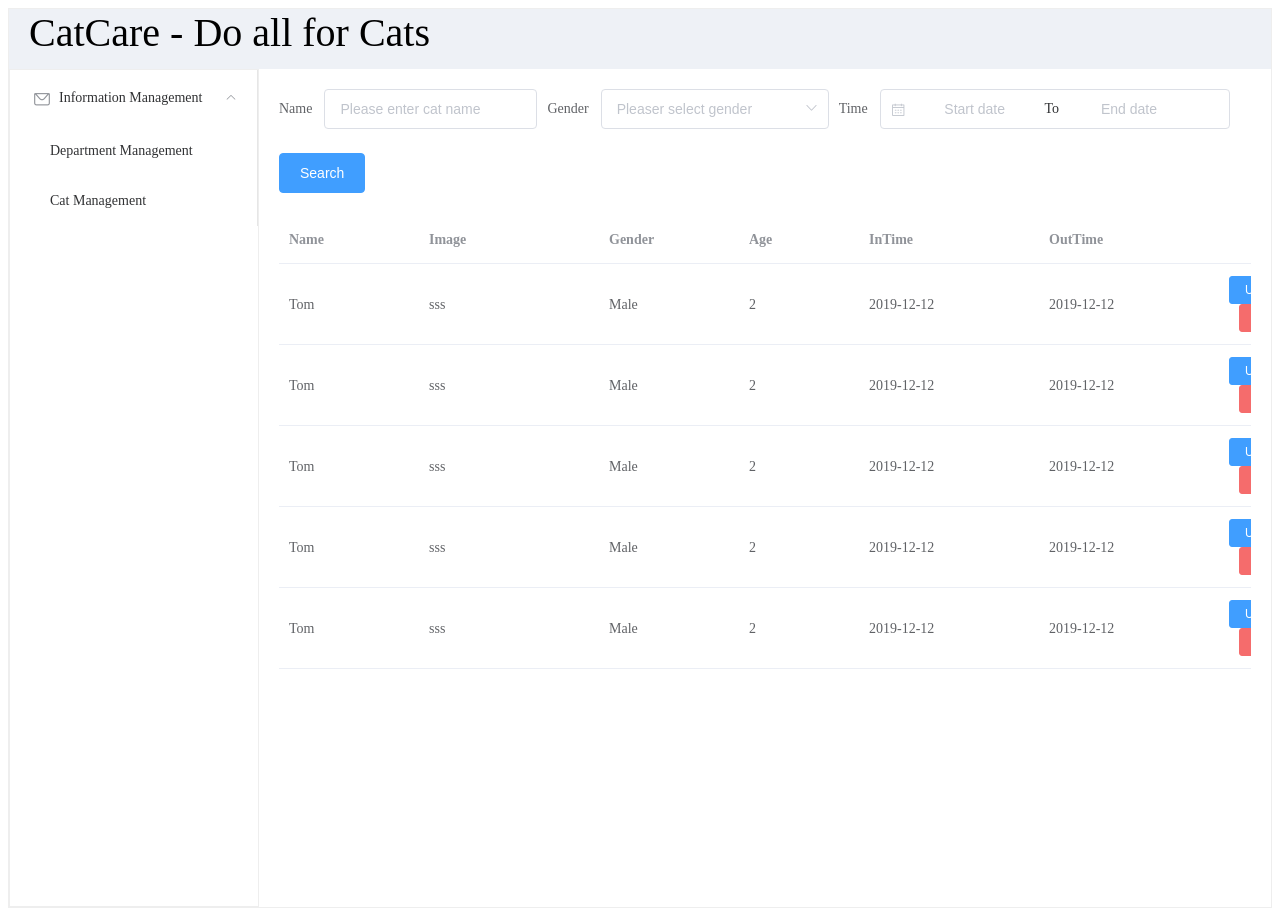
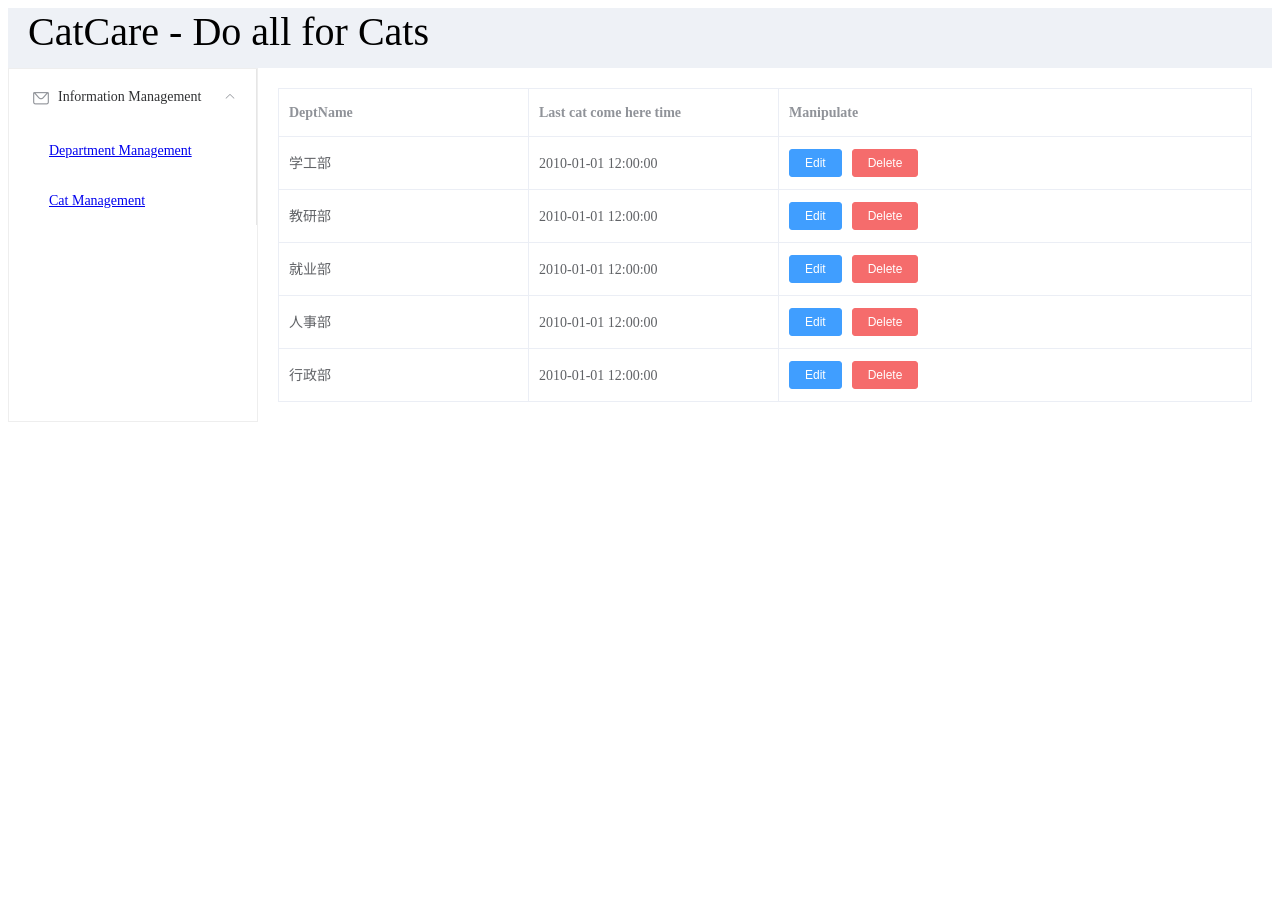
Before and after one commit to PennyXpy/Javaweb, a Vue app in the folder vue_project/: page /#/dept in a window 1280 px wide. Before the commit this address led to /#/. After the commit the page ends 800 px from the top, so only its background shows below. Built offline with nearby package versions, Linux system fonts and the light colour scheme.

Commit message:
2-1-11.37

```diff
--- a/vue_project/package.json
+++ b/vue_project/package.json
@@ -8,6 +8,7 @@
     "lint": "vue-cli-service lint"
   },
   "dependencies": {
+    "axios": "^1.7.9",
     "core-js": "^3.8.3",
     "element-ui": "^2.15.3",
     "vue": "^2.6.14",
--- a/vue_project/src/App.vue
+++ b/vue_project/src/App.vue
@@ -6,15 +6,16 @@
     </nav>
     <router-view/> -->
     <!-- <ElementView></ElementView> -->
-     <cat-view></cat-view>
+     <!-- <cat-view></cat-view> -->
+      <router-view></router-view>
   </div>
 </template>
 
 <script>
-import CatView from './views/catcare/CatView.vue'
+// import CatView from './views/catcare/CatView.vue'
 export default {
   components: {
-    CatView
+    // CatView
     // ElementView: () => import('./views/element/ElementView.vue')
   }
 }
--- a/vue_project/src/router/index.js
+++ b/vue_project/src/router/index.js
@@ -1,22 +1,23 @@
 import Vue from 'vue'
 import VueRouter from 'vue-router'
-import HomeView from '../views/HomeView.vue'
+
 
 Vue.use(VueRouter)
 
 const routes = [
   {
-    path: '/',
-    name: 'home',
-    component: HomeView
+    path: '/cat',
+    name: 'cat',
+    component: () => import( '../views/catcare/CatView.vue')
   },
   {
-    path: '/about',
-    name: 'about',
-    // route level code-splitting
-    // this generates a separate chunk (about.[hash].js) for this route
-    // which is lazy-loaded when the route is visited.
-    component: () => import(/* webpackChunkName: "about" */ '../views/AboutView.vue')
+    path: '/dept',
+    name: 'dept',
+    component: () => import('../views/catcare/DeptView.vue')
+  },
+  {
+    path: '/',
+    redirect: '/cat'
   }
 ]
 
--- a/vue_project/src/views/catcare/CatView.vue
+++ b/vue_project/src/views/catcare/CatView.vue
@@ -8,8 +8,12 @@
                     <el-menu :default-openeds="['1', '3']">
                         <el-submenu index="1">
                             <template slot="title"><i class="el-icon-message"></i>Information Management</template>
-                            <el-menu-item index="1-1">Department Management</el-menu-item>
-                            <el-menu-item index="1-2">Cat Management</el-menu-item>
+                            <el-menu-item index="1-1">
+                                <router-link to="/dept">Department Management</router-link>
+                            </el-menu-item>
+                            <el-menu-item index="1-2">
+                                <router-link to="/cat">Cat Management</router-link>
+                            </el-menu-item>
                         </el-submenu>
                     </el-menu>
                 </el-aside>
@@ -42,12 +46,18 @@
                         </el-form-item>
                     </el-form>
                      <!-- main -->
-                    <el-table :data="tableData">
+                    <el-table :data="tableData" border>
                         <el-table-column prop="name" label="Name" width="140">
                         </el-table-column>
                         <el-table-column prop="image" label="Image" width="180">
+                            <template slot-scope="scope">
+                                <img :src = "scope.row.image" width="100px" height="70px">
+                            </template>
                         </el-table-column>
-                        <el-table-column prop="gender" label="Gender" width="140">
+                        <el-table-column  label="Gender" width="140">
+                            <template slot-scope="scope">
+                                {{scope.row.gender == "1" ? "Male" : "Female"}}
+                            </template>
                         </el-table-column>
                         <el-table-column prop="age" label="Age" width="120"> </el-table-column>
                         <el-table-column prop="comeintime" label="InTime" width="180"> </el-table-column>
@@ -57,6 +67,14 @@
                             <el-button type="danger" size="mini">Delete</el-button>
                         </el-table-column>
                     </el-table>
+                    <!-- pagination -->
+                    <el-pagination
+                        background
+                        layout="total, sizes, prev, pager, next, jumper"
+                        @size-change="handleSizeChange"
+                        @current-change="handleCurrentChange"
+                        :total="1000">
+                    </el-pagination>
                 </el-main>
             </el-container>
         </el-container>
@@ -64,6 +82,7 @@
 </template>
 
 <script>
+import axios from 'axios';
 export default{
     data(){
         return{
@@ -75,18 +94,24 @@ export default{
             },
             // main model
             tableData: [
-                {name: 'Tom', image: "sss", gender: 'Male', age: 2, comeintime: '2019-12-12', goouttime: '2019-12-12'},
-                {name: 'Tom', image: "sss", gender: 'Male', age: 2, comeintime: '2019-12-12', goouttime: '2019-12-12'},
-                {name: 'Tom', image: "sss", gender: 'Male', age: 2, comeintime: '2019-12-12', goouttime: '2019-12-12'},
-                {name: 'Tom', image: "sss", gender: 'Male', age: 2, comeintime: '2019-12-12', goouttime: '2019-12-12'},
-                {name: 'Tom', image: "sss", gender: 'Male', age: 2, comeintime: '2019-12-12', goouttime: '2019-12-12'},
             ]
         }
     },
     methods: {
         onSubmit() {
             alert('submit!');
+        },
+        handleSizeChange: function(val){
+            alert('size change' + val)
+        },
+        handleCurrentChange: function(val){
+            alert('current page change' + val)
         }
+    },
+    mounted(){
+        axios.get("https://apifoxmock.com/m1/5809093-5494141-default/catlist").then((result) => {
+            this.tableData = result.data;
+        });
     }
 }
 </script>
--- /dev/null
+++ b/vue_project/src/views/catcare/DeptView.vue
@@ -0,0 +1,77 @@
+<template>
+    <div>
+      <!-- Header -->
+      <el-header style="font-size: 40px; background-color: rgb(238, 241, 246);">
+        CatCare - Do all for Cats
+      </el-header>
+
+      <!-- Container -->
+      <el-container>
+        <!-- Sidebar (Aside) -->
+        <el-aside width="250px" style="border: 1px solid #eee">
+          <el-menu :default-openeds="['1', '3']">
+            <el-submenu index="1">
+              <template slot="title">
+                <i class="el-icon-message"></i>Information Management
+              </template>
+              <el-menu-item index="1-1">
+                <router-link to="/dept">Department Management</router-link>
+              </el-menu-item>
+              <el-menu-item index="1-2">
+                <router-link to="/cat">Cat Management</router-link>
+              </el-menu-item>
+            </el-submenu>
+          </el-menu>
+        </el-aside>
+
+        <!-- Main Content (必须要有) -->
+        <el-main>
+            <el-table :data="tableData" border>
+                <el-table-column prop="name" label="DeptName" width="250"></el-table-column>
+                    <el-table-column prop="updatetime" label="Last cat come here time" width="250"></el-table-column>
+                    <el-table-column label="Manipulate">
+                        <el-button type="primary" size="mini">Edit</el-button>
+                        <el-button type="danger" size="mini">Delete</el-button>
+                    </el-table-column>
+            </el-table>
+        </el-main>
+      </el-container>
+    </div>
+  </template>
+
+  <script>
+  export default {
+    data() {
+        return {
+            tableData: [{
+                id:1,
+                name:"学工部",
+                updatetime:"2010-01-01 12:00:00"
+            },{
+                id:2,
+                name:"教研部",
+                updatetime:"2010-01-01 12:00:00"
+            },{
+                id:3,
+                name:"就业部",
+                updatetime:"2010-01-01 12:00:00"
+            },{
+                id:4,
+                name:"人事部",
+                updatetime:"2010-01-01 12:00:00"
+            },{
+                id:5,
+                name:"行政部",
+                updatetime:"2010-01-01 12:00:00"
+            }]
+        }
+    },
+    methods: {
+
+    }
+  };
+  </script>
+
+  <style>
+  /* 这里可以添加全局样式 */
+  </style>
```
Also changed, not shown: 1 other file (tests, documents, lock files or other folders).
